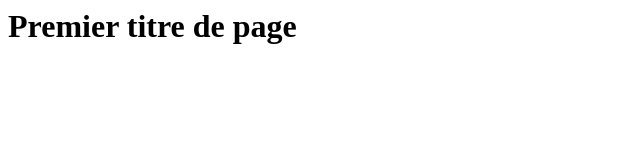
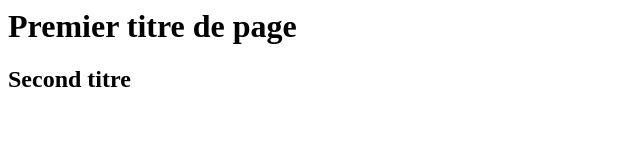
Before and after one commit to RomainRoy83/helloWorld, a plain HTML site: page index.html in a window 1280 px wide. Shown: the whole page, without its empty margins (0-640 px from the left). Drawn offline with Linux system fonts and the light colour scheme.

Commit message:
Update index.html
Added an <h2>

```diff
--- a/index.html
+++ b/index.html
@@ -5,5 +5,6 @@
    </head>
    <body>
       <h1>Premier titre de page</h1>
+      <h2>Second titre</h2>
    </body>
 </html>
```
